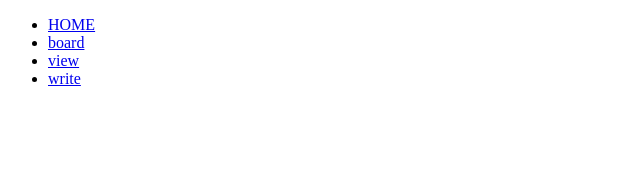
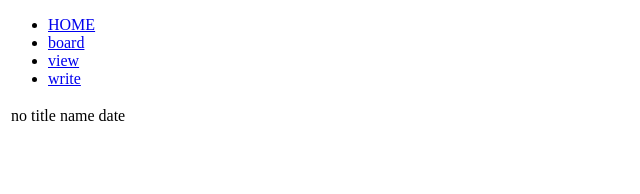
Before and after one commit to desipossa/todo_test01, a React (Create React App) app: page /Board in a window 1280 px wide. Shown: the top 194 px of the page, without its empty margins (0-640 px from the left). Built offline with nearby package versions, Linux system fonts and the light colour scheme.

Commit message:
20221007

```diff
--- a/src/board/List.js
+++ b/src/board/List.js
@@ -2,27 +2,38 @@ import React, { useEffect } from 'react'
 import { Link } from 'react-router-dom'
 
 const List = ({ boardList, setBoardList }) => {
-    // const LocalList = JSON.parse(localStorage.getItem('list'));
+
     return (
-        <ul>
+        <div className='BoardList'>
+            <table>
+                <thead>
+                    <tr>
+                        <td>no</td>
+                        <td>title</td>
+                        <td>name</td>
+                        <td>date</td>
+                    </tr>
+                </thead>
+                <tbody>
                     {
                         boardList.map((it, idx) => {
                             return (
-                        <li key={idx}>
-                            <div>{idx + 1} </div>
-                            <div>{it.name} </div>
-                            <div>
+                                <tr key={idx}>
+                                    <td>{idx + 1} </td>
+                                    <td>
                                         <Link to={'/view/' + it.id}>
                                             {it.title}
                                         </Link>
+                                    </td>
+                                    <td>{it.name}  </td>
+                                    <td>{it.date}  </td>
+                                </tr>
+                            )
+                        })
+                    }
+                </tbody>
+            </table>
         </div>
-                            <div>{it.content} </div>
-                            <div>{it.date} </div>
-                        </li>
-                    )
-                }).reverse()
-            }
-        </ul>
     )
 }
 
--- a/src/board/Modify.js
+++ b/src/board/Modify.js
@@ -14,6 +14,7 @@ const Modify = ({ boardList, setBoardList }) => {
     }
 
     const [input, setInput] = useState({
+        id: v.id,
         name: v.name,
         title: v.title,
         content: v.content,
@@ -24,7 +25,7 @@ const Modify = ({ boardList, setBoardList }) => {
             ...input,
             [e.target.name]: e.target.value,
             date: new Date().toLocaleDateString(),
-            id: id
+            id: v.id
         })
     }
     return (
```
Also changed, not shown: src/board/board.scss (added). Lines whose indentation alone changed are shown as unchanged.
